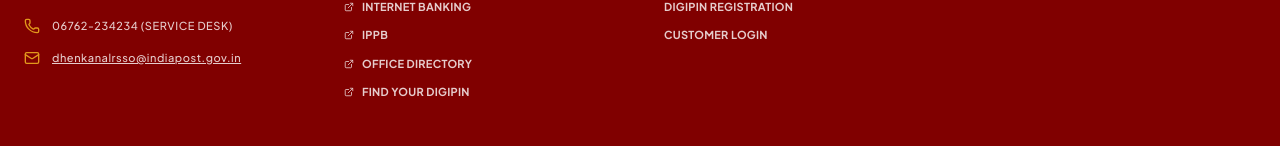
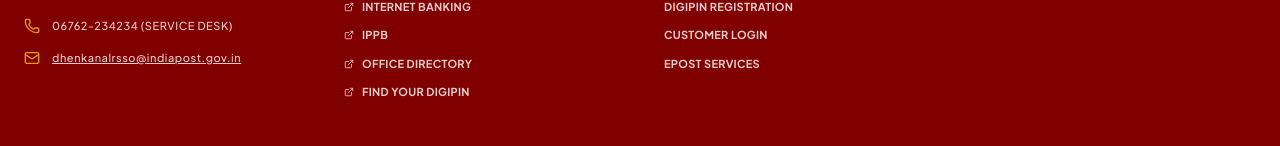
Before and after one commit to teacherkalandi/Dhenkanal-RS-SO, a React (Vite) app: page / in a window 1280 px wide. Shown: the part 2755-2901 px from the top of the page. Built offline with nearby package versions, Linux system fonts and the light colour scheme; no server answers; the database is empty.

Commit message:
feat: Add ePost services link to footer
Includes a new link to the ePost Services portal in the footer navigation for improved user access to postal services.

```diff
--- a/src/components/layout/Footer.tsx
+++ b/src/components/layout/Footer.tsx
@@ -68,6 +68,7 @@
             <li><a href="https://ippbonline.bank.in/en/web/ippb" className="hover:text-ip-amber">IPPB Online Banking</a></li>
             <li><a href="https://dac.indiapost.gov.in/mydigipin/home" className="hover:text-ip-amber">DigiPin Registration</a></li>
             <li><a href="https://app.indiapost.gov.in/customer-selfservice/login" className="hover:text-ip-amber">Customer Login</a></li>
+            <li><a href="https://epost-indiapost.gov.in/Home.aspx" target="_blank" rel="noopener noreferrer" className="hover:text-ip-amber">ePost Services</a></li>
           </ul>
         </div>
 
```
Also changed, not shown: 1 other file (tests, documents, lock files or other folders).
